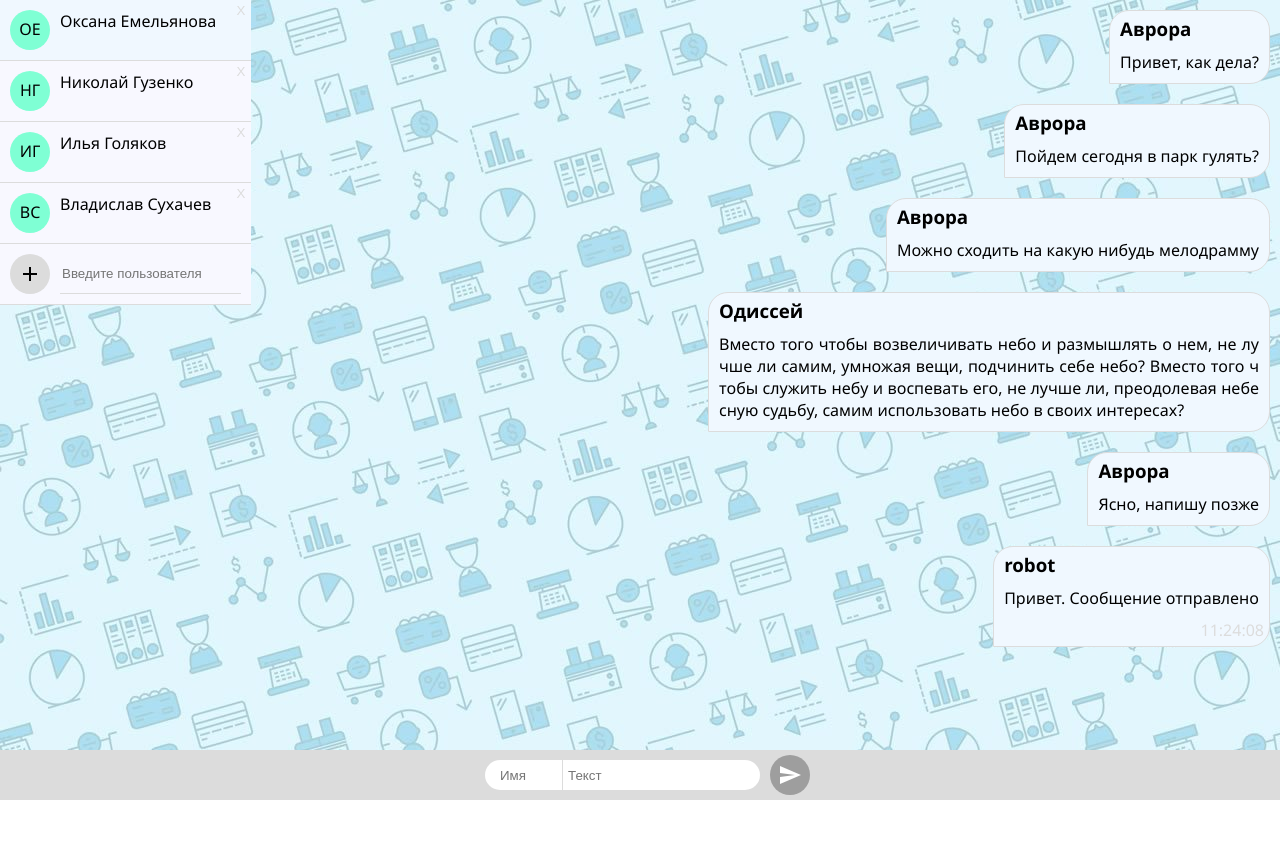
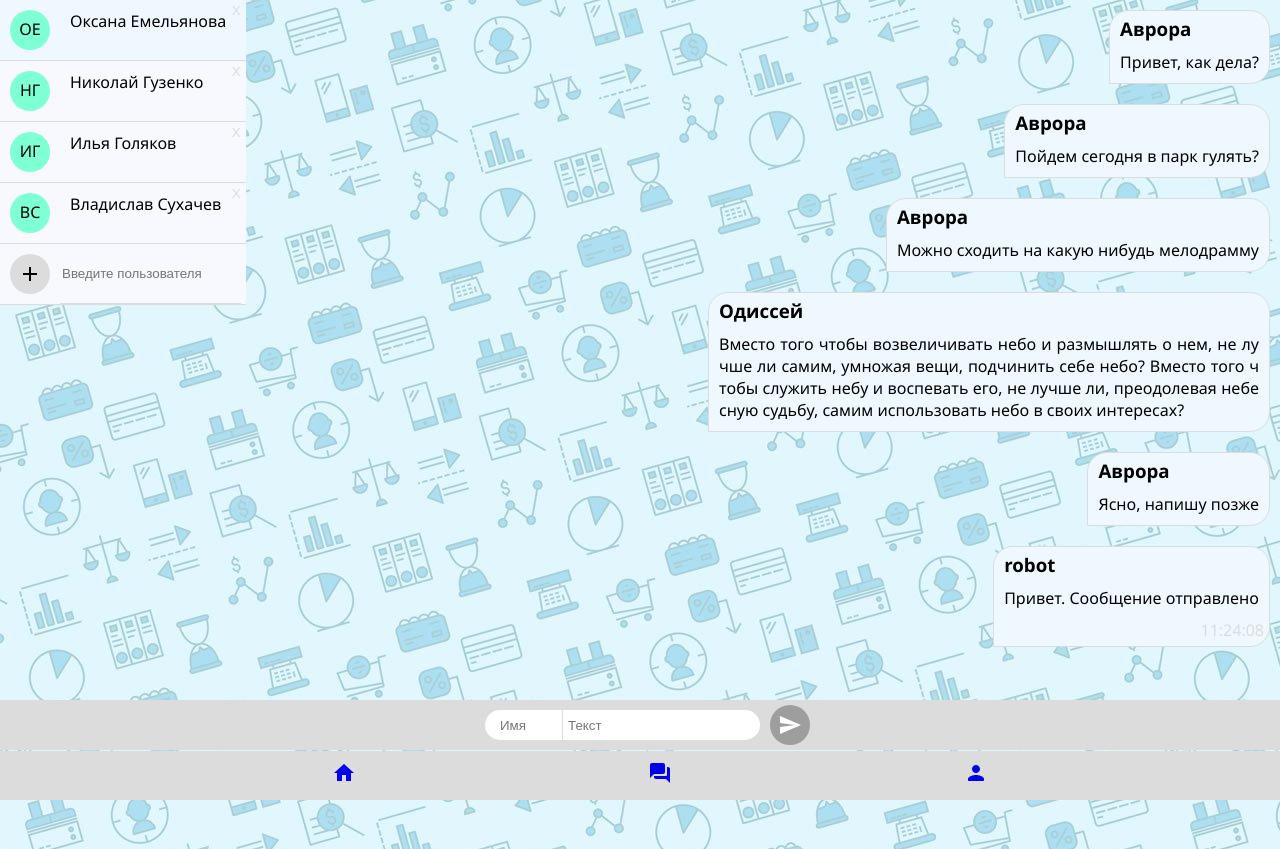
Before and after one commit to DeErovRee/learn-react, a React (Create React App) app: page /chats in a window 1280 px wide. Before the commit the page ends 800 px from the top, so only its background shows below. Built offline with nearby package versions, Linux system fonts and the light colour scheme; grey boxes are pictures that could not be loaded.

Commit message:
Add routing

```diff
--- a/package.json
+++ b/package.json
@@ -10,6 +10,7 @@
     "@testing-library/user-event": "^14.4.3",
     "react": "^18.2.0",
     "react-dom": "^18.2.0",
+    "react-router-dom": "^6.4.3",
     "react-scripts": "^2.1.3",
     "web-vitals": "^2.1.4"
   },
--- a/src/App.css
+++ b/src/App.css
@@ -1,6 +1,22 @@
 body {
     margin: 0 auto;
     font-family:'Segoe UI', Tahoma, Geneva, Verdana, sans-serif;
+}
+header {
+    padding: 10px 0px;
+    background-color: gainsboro;
+    position: sticky;
+    bottom: 0;
+}
+header nav ul {
+    margin: 0;
+    display: flex;
+    justify-content: space-evenly;
+    list-style-type: none;
+}
+header nav ul li a:visited {
+    text-decoration: none;
+    color: black;
 }
 .App {
     min-height: 100vh;
@@ -27,7 +43,6 @@
 }
 .sidebar ul li {
     display: flex;
-    padding: 10px;
     margin: 0;
     border-bottom: 0.5px solid gainsboro;
     justify-content: flex-start;
@@ -46,9 +61,10 @@
     color: gainsboro;
     padding: 0;
     margin: 0;
-
+    cursor: pointer;
 }
 .chatImg {
+    margin: 10px;
     display: flex;
     justify-content: center;
     align-items: center;
@@ -62,6 +78,9 @@
     box-sizing: border-box;
     padding: 10px;
     line-height: 1.2em;
+}
+.chatTitle {
+    margin: 10px 20px 10px 10px;
 }
 .formListAdd {
     display: flex;
@@ -112,7 +131,7 @@
 .formSubmit {
     display: flex;
     position: sticky;
-    bottom: 0;
+    bottom: 50px;
     width: 100%;
     background-color: gainsboro;
     display: flex;
--- a/src/App.jsx
+++ b/src/App.jsx
@@ -1,101 +1,77 @@
 import './App.css';
-import React, { useEffect, useState } from "react";
-import { Message } from './components/message';
-import { Form } from './components/form';
-import { getCurrentDate } from './components/currentDate';
-import { Sidebar } from './components/sidebar';
-
-
+import React from 'react'
+import { MeetingRoom } from './components/meetingRoom'
+import { Page404 } from './components/page404'
+import {
+  BrowserRouter as Router,
+  Routes,
+  Route,
+  Link
+} from 'react-router-dom';
+import { Home as HomeIcon, PersonRounded, QuestionAnswerRounded } from '@material-ui/icons';
 
 export const App = () => {
-  const [chatList, setChatList] = useState([
-    {
-      title: 'Оксана Емельянова',
-      img: '',
-    },
-    {
-      title: 'Николай Гузенко',
-      img: '',
-    },
-    {
-      title: 'Илья Голяков',
-      img: '',
-    },
-    {
-      title: 'Владислав Сухачев',
-      img: '',
-    },
-  ])
-
-    useEffect(() => {
-      const copyChatList = Object.assign([], chatList);
-      for (let item of copyChatList) {
-        const initial = item.title.split(' ');
-        const firstLetterName = initial[0].slice(0, 1);
-        const firstLetterSurname = initial[1].slice(0, 1);
-        copyChatList[copyChatList.indexOf(item)].FIO = firstLetterName + firstLetterSurname
-      };
-      setChatList(() => copyChatList) // измененная копия массива записывается в state chatList
-    }, [])
-
-  const [messageList, setMessageList] = useState([
-    {
-      text: 'Привет, как дела?',
-      author: 'Аврора'
-    },
-    {
-      text: 'Пойдем сегодня в парк гулять?',
-      author: 'Аврора'
-    },
-    {
-      text: 'Можно сходить на какую нибудь мелодрамму',
-      author: 'Аврора'
-    },
-    {
-      text: 'Вместо того чтобы возвеличивать небо и размышлять о нем, не лучше ли самим, умножая вещи, подчинить себе небо? Вместо того чтобы служить небу и воспевать его, не лучше ли, преодолевая небесную судьбу, самим использовать небо в своих интересах?',
-      author: 'Одиссей'
-    },
-    {
-      text: 'Ясно, напишу позже',
-      author: 'Аврора'
-    },
-  ])
-  const [messageBody, setMessageBody] = useState({
-    text: '',
-    author: ''
-  })
-
-  const ROBOT_MESSAGE = 'Привет. Сообщение отправлено'
-
-  useEffect(() => {
-    if (messageList.length > 0 && messageList.slice(-1)[0].author !== 'robot') {
-      setTimeout(() => {
-        const timeStamp = getCurrentDate()
-        setMessageList(prevstate => [...prevstate, {text: ROBOT_MESSAGE, author: 'robot', timeStamp: timeStamp}])
-      }, 1500)
-    }
-  }, [messageList])
 
   return (
-    <div className="App">
-      <div className="workSpace">
-        <Sidebar
-          chatList={chatList}
-          setChatList={setChatList}
-          data={messageBody}
-          setData={setMessageBody}/>
-        <div className="messageList">
-          {
-            messageList.map((e, i) => <Message text={e.text} author={e.author} key={i} timeStamp={e.timeStamp} />)
-          }
-        </div>
-      </div>
-      <Form
-        data={messageBody}
-        setData={setMessageBody}
-        setMessage={setMessageList}
-      ></Form>
-    </div>
+    <Router>
+      <main>
+        <Routes>
+            <Route
+              path='/chats'
+              element={
+                <MeetingRoom />
+              } />
+            <Route
+              path='/profile'
+              element={
+                <Profile />
+              } />
+            <Route
+              path='/'
+              element={
+                <Home />
+              } />
+            <Route
+            path='*'
+            element={
+              <Page404 />
+            } />
+        </Routes>
+      </main>
+      <header>
+        <nav>
+          <ul>
+            <li>
+              <Link to='/'>
+                <HomeIcon />
+              </Link>
+            </li>
+            <li>
+              <Link to='chats'>
+                <QuestionAnswerRounded />
+              </Link>
+            </li>
+            <li>
+              <Link to='profile'>
+                <PersonRounded />
+              </Link>
+            </li>
+          </ul>
+        </nav>
+      </header>
+    </Router>
+  )
+}
+
+const Profile = () => {
+  return(
+    <h1>Здесь будет страница вашего профиля</h1>
+  )
+}
+
+const Home = () => {
+  return(
+    <h1>Здесь будет главная страница</h1>
   )
 }
 
--- a/src/components/Form.jsx
+++ b/src/components/Form.jsx
@@ -1,6 +1,6 @@
 import React, { useEffect, useRef } from 'react'
 import SendIcon from '@material-ui/icons/Send'
-import { getCurrentDate } from './currentDate'
+import { getCurrentDate } from './function/currentDate'
 
 export const Form = ({data, setData, setMessage}) => {
     const {text, author} = data
@@ -34,7 +34,7 @@
                 <input className="inputText" placeholder="Текст" value={text} onChange={(e) => setData(prevstate => [{...prevstate, text: e.target.value}])} />
             </div>
             <button type="submit" className='sendMessageBtn'>
-                <SendIcon color='white'/>
+                <SendIcon />
             </button>
         </form>
     )
--- /dev/null
+++ b/src/components/meetingRoom.jsx
@@ -0,0 +1,101 @@
+import React, { useState, useEffect} from "react";
+import { Message } from './message';
+import { Form } from './form';
+import { Sidebar } from './sidebar';
+import { getCurrentDate } from './function/currentDate';
+
+export const MeetingRoom = () => {
+    const [chatList, setChatList] = useState([
+        {
+            id: 1,
+            title: 'Оксана Емельянова',
+            img: '',
+        },
+        {
+            id: 2,
+            title: 'Николай Гузенко',
+            img: '',
+        },
+        {
+            id: 3,
+            title: 'Илья Голяков',
+            img: '',
+        },
+        {
+            id: 4,
+            title: 'Владислав Сухачев',
+            img: '',
+        },
+      ])
+
+        useEffect(() => {
+          const copyChatList = Object.assign([], chatList);
+          for (let item of copyChatList) {
+            const initial = item.title.split(' ');
+            const firstLetterName = initial[0].slice(0, 1);
+            const firstLetterSurname = initial[1].slice(0, 1);
+            copyChatList[copyChatList.indexOf(item)].FIO = firstLetterName + firstLetterSurname
+          };
+          setChatList(() => copyChatList) // измененная копия массива записывается в state chatList
+        }, [])
+
+      const [messageList, setMessageList] = useState([
+        {
+            text: 'Привет, как дела?',
+            author: 'Аврора'
+        },
+        {
+            text: 'Пойдем сегодня в парк гулять?',
+            author: 'Аврора'
+        },
+        {
+            text: 'Можно сходить на какую нибудь мелодрамму',
+            author: 'Аврора'
+        },
+        {
+            text: 'Вместо того чтобы возвеличивать небо и размышлять о нем, не лучше ли самим, умножая вещи, подчинить себе небо? Вместо того чтобы служить небу и воспевать его, не лучше ли, преодолевая небесную судьбу, самим использовать небо в своих интересах?',
+            author: 'Одиссей'
+        },
+        {
+            text: 'Ясно, напишу позже',
+            author: 'Аврора'
+        },
+      ])
+      const [messageBody, setMessageBody] = useState({
+        text: '',
+        author: ''
+      })
+
+      const ROBOT_MESSAGE = 'Привет. Сообщение отправлено'
+
+      useEffect(() => {
+        if (messageList.length > 0 && messageList.slice(-1)[0].author !== 'robot') {
+          setTimeout(() => {
+            const timeStamp = getCurrentDate()
+            setMessageList(prevstate => [...prevstate, {text: ROBOT_MESSAGE, author: 'robot', timeStamp: timeStamp}])
+          }, 1500)
+        }
+      }, [messageList])
+
+    return (
+        <div className="App">
+            <div className="workSpace">
+                <Sidebar
+                    chatList={chatList}
+                    setChatList={setChatList}
+                    data={messageBody}
+                    setData={setMessageBody}/>
+                <div className="messageList">
+                    {
+                        messageList.map((e, i) => <Message text={e.text} author={e.author} key={i} timeStamp={e.timeStamp} />)
+                    }
+                </div>
+            </div>
+            <Form
+                data={messageBody}
+                setData={setMessageBody}
+                setMessage={setMessageList}
+            ></Form>
+        </div>
+    )
+}
--- /dev/null
+++ b/src/components/page404.jsx
@@ -0,0 +1,5 @@
+import React from 'react'
+
+export const Page404 = () => {
+    return (<h1>Error 404. Страница не найдена</h1>)
+}
--- a/src/components/sidebar.jsx
+++ b/src/components/sidebar.jsx
@@ -1,8 +1,14 @@
 import React, { useState } from 'react'
 import AddIcon from '@material-ui/icons/Add'
-import { getFIO } from './getFIO'
+import { getFIO } from './function/getFIO'
 
-export const SidebarItem = ({chatList, setChatList,}) => {
+export const SidebarItem = ({chatList, setChatList}) => {
+
+    const [userInfo, setUserInfo] = useState({
+        id: null,
+        title: null,
+        fio: null
+    })
 
     //Удаление чата из списка чатов
     const delChat = (e) => {
@@ -14,21 +20,50 @@
         )
     }
 
+
+    const sendMessageClick = (e) => {
+        console.log(e.target.tagName)
+        if (e.target.tagName === 'BUTTON') {
+            return
+        } else if (e.target.tagName === 'LI') {
+            let attrElem = e.target.attributes;
+            const dataID = attrElem['data-id'].value;
+            const dataTitle = attrElem['data-title'].value;
+            const dataFIO = attrElem['data-fio'].value;
+            const promise = new Promise ((resolve, reject) => {setUserInfo([resolve({dataID, dataTitle, dataFIO})])})
+            promise.then((value) => console.log(value))
+        } else {
+            let attrElem = e.target.parentElement.attributes;
+            const dataID = attrElem['data-id'].value;
+            const dataTitle = attrElem['data-title'].value;
+            const dataFIO = attrElem['data-fio'].value;
+            const promise = new Promise ((resolve, reject) => {setUserInfo([resolve({id: dataID, title: dataTitle, fio: dataFIO})])})
+            promise.then((value) => console.log(value))
+        }
+
+    }
+
     return (
+        <>
             <ul>
-            {chatList.map((el, ind) => <li key={ind}  className='SidebarItem'>
+                {chatList.map((el, ind) =>
+                <li key={ind}  className='SidebarItem' onClick={(e) => sendMessageClick(e)} data-id={el.id} data-title={el.title} data-fio={el.FIO}>
                     <div className='chatImg'>{el.FIO}</div>
-                <div>{el.title}</div>
+                    <div className='chatTitle'>{el.title}</div>
                     <button className='btnDelChat' type='button' user={el.title} onClick={(e) => {delChat(e)}}>X</button>
                 </li>)}
                 <SidebarItemAdd
                     setChatList={setChatList}
+                    chatList={chatList}
                 />
             </ul>
+            <div className='chatUser'>
+            </div>
+        </>
     )
 }
 
-export const SidebarItemAdd = ({setChatList}) => {
+export const SidebarItemAdd = ({setChatList, chatList}) => {
 
     const [data, setData] = useState({
         text: ''
@@ -39,7 +74,8 @@
         let user = e.target[1].value
         if (user) {
             const FIO = getFIO(user)
-            setChatList((prevstate => [...prevstate, {title: user, FIO}]))
+            const id = chatList.length + 1
+            setChatList((prevstate => [...prevstate, {id, title: user, FIO}]))
         }
         setData({
             text: ''
@@ -47,6 +83,7 @@
     }
 
     return (
+
         <li>
             <form className='SidebarItemAdd sidebarItem formListAdd' onSubmit={submitForm}>
                 <button type='submit' className='chatImg chatListAddBtn'>
```
Also changed, not shown: src/components/function/currentDate.js (renamed from src/components/currentDate.js), src/components/function/getFIO.js (renamed from src/components/getFIO.js), src/components/function/getID.js (added), 1 other file (tests, documents, lock files or other folders). Lines whose indentation alone changed are shown as unchanged.
